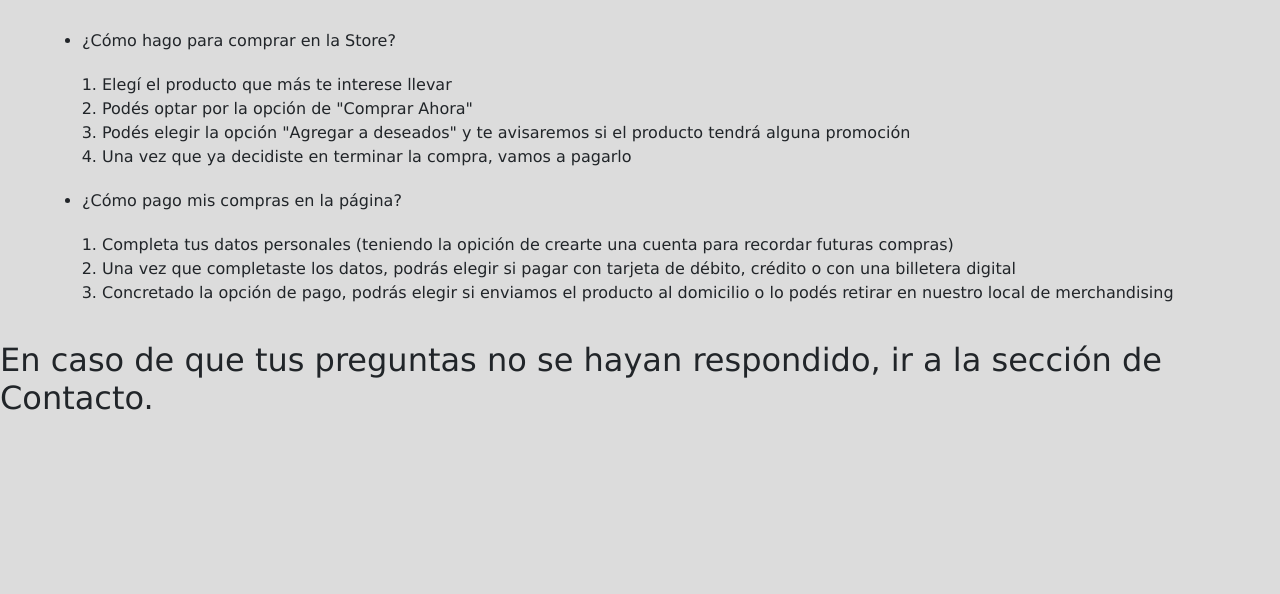
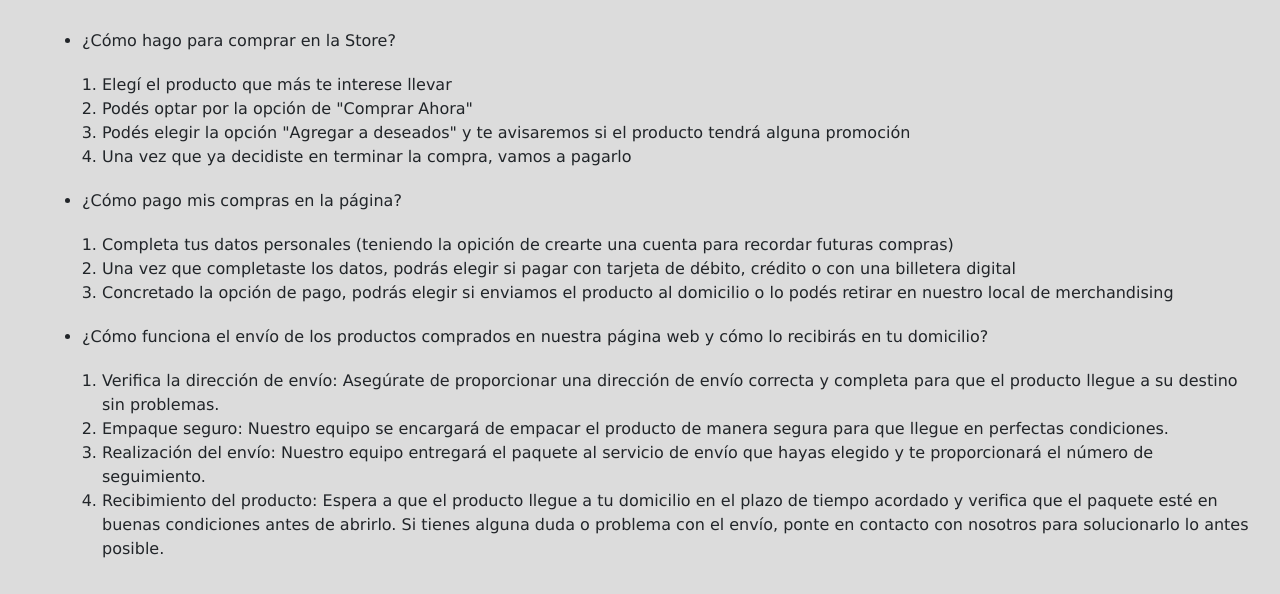
Before and after one commit to frndbrn/PF-Bruno, a plain HTML site: page pages/qa.html in a window 1280 px wide. Shown: the part 159-753 px from the top of the page. Drawn offline with nearby package versions, Linux system fonts and the light colour scheme.

Commit message:
agregado de un instructivo mas en qa.html

```diff
--- a/css/main.css
+++ b/css/main.css
@@ -162,7 +162,6 @@ footer p {
 
 .frenteQA {
     background-color: gainsboro;
-    height: 100vh;
 }
 
 .frenteQA h2 {
--- a/pages/qa.html
+++ b/pages/qa.html
@@ -67,6 +67,14 @@
                     <li> Concretado la opción de pago, podrás elegir si enviamos el producto al domicilio o lo podés retirar en nuestro local de merchandising</li>
                 </ol>
             </li>
+            <li> ¿Cómo funciona el envío de los productos comprados en nuestra página web y cómo lo recibirás en tu domicilio? <!-- Primer pregunta -->
+                <ol>
+                    <li> Verifica la dirección de envío: Asegúrate de proporcionar una dirección de envío correcta y completa para que el producto llegue a su destino sin problemas. </li>
+                    <li> Empaque seguro: Nuestro equipo se encargará de empacar el producto de manera segura para que llegue en perfectas condiciones.</li>
+                    <li> Realización del envío: Nuestro equipo entregará el paquete al servicio de envío que hayas elegido y te proporcionará el número de seguimiento. </li>
+                    <li> Recibimiento del producto: Espera a que el producto llegue a tu domicilio en el plazo de tiempo acordado y verifica que el paquete esté en buenas condiciones antes de abrirlo. Si tienes alguna duda o problema con el envío, ponte en contacto con nosotros para solucionarlo lo antes posible. </li>
+                </ol>
+            </li>
         </ul>
 
         <h2> En caso de que tus preguntas no se hayan respondido, ir a la sección de Contacto. </h2>
```
